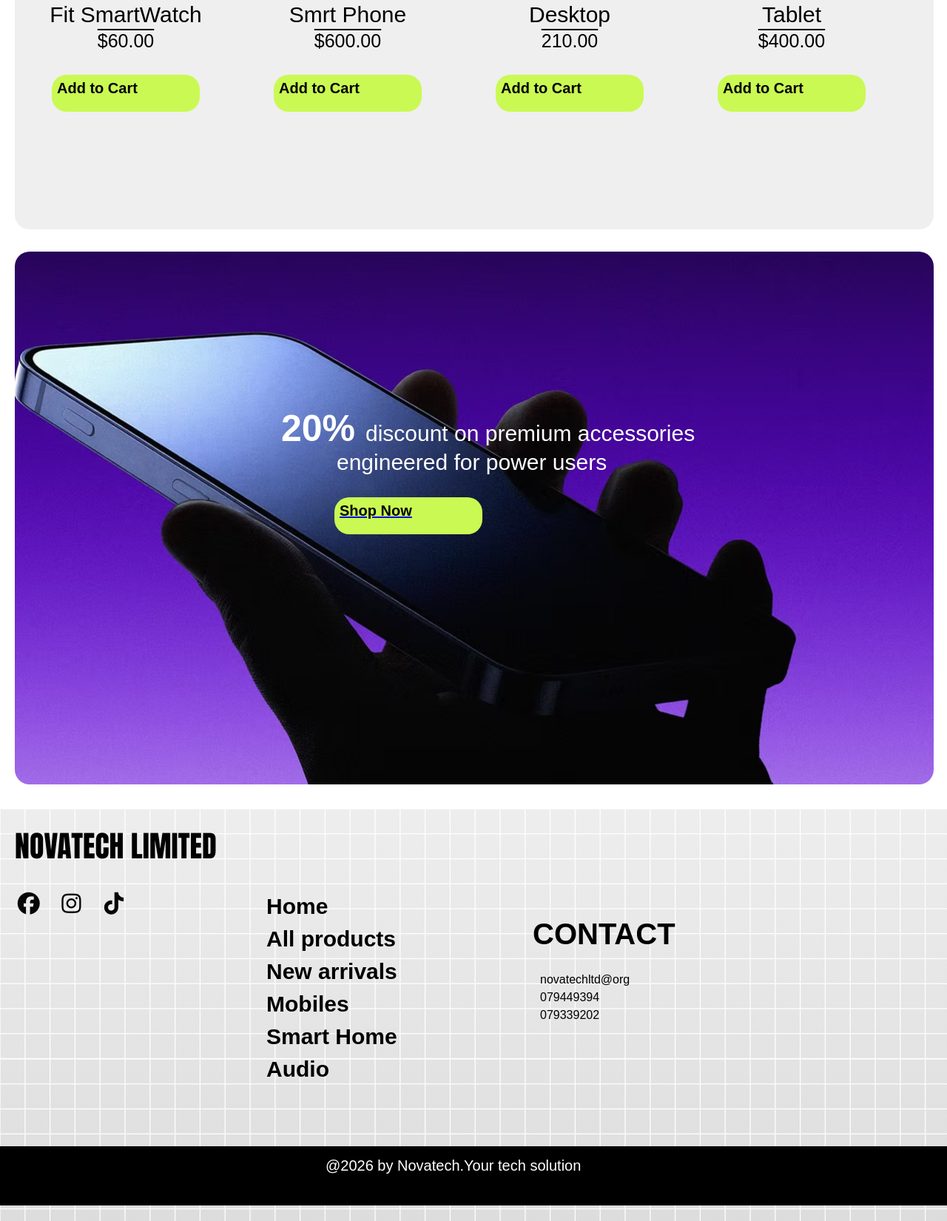
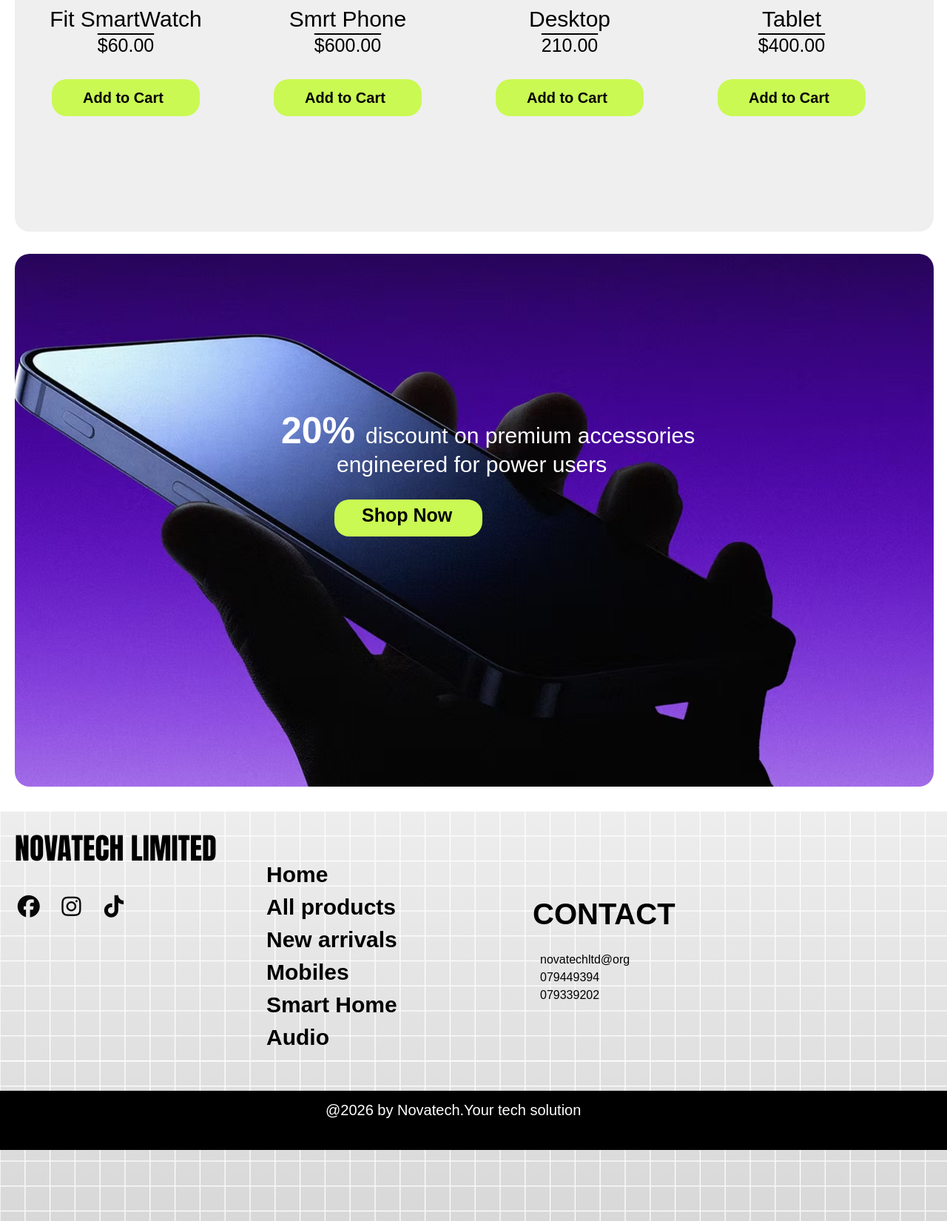
Before and after one commit to Joakim-ke/Novatech, a plain HTML site: page index.html in a window 1280 px wide. Shown: the part 1150-2800 px from the top of the page at 74% size. Drawn offline with Linux system fonts and the light colour scheme.

Commit message:
newchanges1

```diff
--- a/index.html
+++ b/index.html
@@ -56,7 +56,7 @@
             <p>Experience Top-Notch Service and Results with a Team You Can Rely On</p>
          </div>
          <div class="link">
-           <a href="pages/allproducts.html"><button>Shop Now</button></a>
+           <a href="pages/allproducts.html"><button><h4>Shop Now</h4></button></a>
          </div>
       </div>
    </section>
@@ -74,7 +74,7 @@
                      <div class="box-img"></div>
                      <div class="product">
                         <p>Fit SmartWatch <br> <span>$60.00</span></p>
-                        <button>Add to Cart</button>
+                        <button><p>Add to Cart</p></button>
                      </div>
                   </div>
                   <!-- box2 -->
@@ -82,7 +82,7 @@
                      <div class="box-img2"></div>
                      <div class="product">
                         <p>Smrt Phone <br> <span>$600.00</span></p>
-                        <button>Add to Cart</button>
+                        <button><p>Add to Cart</p></button>
                      </div>
                   </div>
                   <!-- box3 -->
@@ -90,7 +90,7 @@
                      <div class="box-img3"></div>
                      <div class="product">
                         <p>Desktop<br> <span>210.00</span></p>
-                        <button>Add to Cart</button>
+                        <button><p>Add to Cart</p></button>
                      </div>
                   </div>
                   <!-- box4 -->
@@ -98,7 +98,7 @@
                      <div class="box-img4"></div>
                      <div class="product">
                         <p>Tablet <br> <span>$400.00</span></p>
-                        <button class="add-to-cart">Add to Cart</button>
+                        <button class="add-to-cart"><p>Add to Cart</p></button>
                      </div>
                   </div>
                   <!-- box5 -->
@@ -106,7 +106,7 @@
                      <div class="box-img5"></div>
                      <div class="product">
                         <p>Portable BT <br> <span>$60.00</span></p>
-                        <button>Add to Cart</button>
+                        <button><p>Add to Cart</p></button>
                      </div>
                   </div>
                   <!-- box 6 -->
@@ -114,7 +114,7 @@
                      <div class="box-img6"></div>
                      <div class="product">
                         <p>Bluetooth Speaker<br> <span>$100.00</span></p>
-                        <button>Add to Cart</button>
+                        <button><p>Add to Cart</p></button>
                      </div>
                   </div>
                   <!-- box 7 -->
@@ -122,7 +122,7 @@
                      <div class="box-img7"></div>
                      <div class="product">
                         <p>Headphones<br> <span>$50.00</span></p>
-                        <button>Add to Cart</button>
+                        <button><p>Add to Cart</p></button>
                      </div>
                   </div>
                   <!-- box 8 -->
@@ -130,7 +130,7 @@
                      <div class="box-img8"></div>
                      <div class="product">
                         <p>Laptop<br> <span>$350.00</span></p>
-                        <button>Add to Cart</button>
+                        <button><p>Add to Cart</p></button>
                      </div>
                   </div>
                   <!-- box 9 -->
@@ -138,7 +138,7 @@
                      <div class="box-img9"></div>
                      <div class="product">
                         <p>Earbuds<br> <span>$60.00</span></p>
-                        <button>Add to Cart</button>
+                        <button><p>Add to Cart</p></button>
                      </div>
                   </div>
                </div>
@@ -152,7 +152,7 @@
       <div class="bg-container">
          <div class="info2">
             <p><b>20% </b> discount on premium accessories <br> <span>engineered for power users</span></p>
-              <a href="pages/allproducts.html"><button>Shop Now</button></a>
+              <a href="pages/allproducts.html"><button><h4>Shop Now</h4></button></a>
          </div>
       </div>
    </section>
--- a/pages/allproducts.css
+++ b/pages/allproducts.css
@@ -440,7 +440,7 @@ cursor: pointer;
 footer{
     background-image:linear-gradient(rgba(255, 255, 255, 0.781),rgba(255, 255, 255, 0.509)),url(../img/bg.jpg);
     width: 100%;
-    height: 90vh;
+    height: 70vh;
     margin-top: 30px;
 }
  footer h2{
@@ -469,7 +469,7 @@ footer{
 
 .links ul{
     margin-left: 20em;
-    margin-top: -3em;
+    margin-top: -5.9em;
 
 }
 
@@ -491,7 +491,7 @@ footer{
 
 .contact{
     margin-left: 45em;
-    margin-top: -17em;
+    margin-top: -16em;
 }
 .contact h3{
     font-size: 40px;
@@ -503,7 +503,7 @@ footer{
 }
 .cr{
     height: 10vh;
-    margin-top: 10.5em;
+    margin-top: 7.5em;
     background-color: black;
 }
 .cr p{
--- a/pages/arrivals.css
+++ b/pages/arrivals.css
@@ -358,7 +358,7 @@ cursor: pointer;
 footer{
     background-image:linear-gradient(rgba(255, 255, 255, 0.781),rgba(255, 255, 255, 0.509)),url(../img/bg.jpg);
     width: 100%;
-    height: 90vh;
+    height: 70vh;
     margin-top: 30px;
 }
  footer h2{
@@ -387,7 +387,7 @@ footer{
 
 .links ul{
     margin-left: 20em;
-    margin-top: -3em;
+    margin-top: -5.9em;
 
 }
 
@@ -409,7 +409,7 @@ footer{
 
 .contact{
     margin-left: 45em;
-    margin-top: -17em;
+    margin-top: -16em;
 }
 .contact h3{
     font-size: 40px;
@@ -421,7 +421,7 @@ footer{
 }
 .cr{
     height: 10vh;
-    margin-top: 10.5em;
+    margin-top: 7.5em;
     background-color: black;
 }
 .cr p{
--- a/style.css
+++ b/style.css
@@ -166,7 +166,7 @@ object-fit: cover;
     width: 100px;
     object-fit: cover;
     margin-top: 20px;
-    margin-left: 36em;
+    margin-left: 27em;
     border-radius: 10px;
 }
 
@@ -178,6 +178,7 @@ object-fit: cover;
 
 .intro h1{
     font-size: 80px;
+    margin-top: 0em;
 
 }
 .intro p{
@@ -186,8 +187,8 @@ object-fit: cover;
 }
 
 .link{
-    margin-top: 2em;
-    margin-left: 30em;
+    margin-top: 0em;
+    margin-left: 22em;
 }
 .link button{
     background-color: #caf953;
@@ -205,9 +206,14 @@ object-fit: cover;
     transform: scale(1.08);
     box-shadow: 0 6px 20px rgba(202, 249, 83, 0.5);
 }
-.link button a{
+.link a{
     text-decoration: none;
     color: black;
+}
+.link button h4{
+    margin-top: -0.5px;
+    margin-left: 30px;
+     font-size: 25px;
 }
 
 .slider-container{
@@ -228,14 +234,14 @@ object-fit: cover;
 .slider-track{
  flex: 1;
  overflow: hidden;
- height: 90%;
+ height: 99%;
 }
 
 .box-container{
     display: flex;
     align-items: flex-start;
     gap: 20px;
-    margin-top: 10px;
+    margin-top: -7px;
     padding:15px 10px;
     overflow-x: auto;
     scroll-behavior: smooth;
@@ -287,7 +293,7 @@ object-fit: cover;
 .slider-container h1{
     font-size: 40px;
     margin-left: 13em;
-    margin-top: 10px;
+    padding-top: 20px;
 }
 /* box1 */
 .box-img{
@@ -403,11 +409,18 @@ object-fit: cover;
     height: 50px;
     border: none;
     border-radius: 20px;
-    font-size: 20px;
-    font-weight: bold;
     cursor: pointer;
     transition: 0.3s ease;
 }
+.product button p{
+    margin-left: 30px;
+    font-family: sans-serif;
+     font-size: 20px;
+     font-weight: bold;
+     margin-top:2px;
+
+}
+
 .product button:hover{
     transform: scale(1.08);
     box-shadow: 0 6px 20px rgba(202, 249, 83, 0.5);
@@ -432,6 +445,14 @@ object-fit: cover;
 
 .info2 b{
     font-size: 50px;
+}
+.info2 h4{
+    margin-top: -0.5px;
+    margin-left: 30px;
+    font-size: 25px;
+}
+.info2 a{
+    text-decoration: none;
 }
 
 .info2 span{
@@ -458,7 +479,7 @@ object-fit: cover;
 footer{
     background-image:linear-gradient(rgba(255, 255, 255, 0.781),rgba(255, 255, 255, 0.509)),url(img/bg.jpg);
     width: 100%;
-    height: 90vh;
+    height: 70vh;
     margin-top: 30px;
 }
  footer h2{
@@ -487,7 +508,7 @@ footer{
 
 .links ul{
     margin-left: 20em;
-    margin-top: -3em;
+    margin-top: -5.9em;
 
 }
 
@@ -509,7 +530,7 @@ footer{
 
 .contact{
     margin-left: 45em;
-    margin-top: -17em;
+    margin-top: -16em;
 }
 .contact h3{
     font-size: 40px;
@@ -521,7 +542,7 @@ footer{
 }
 .cr{
     height: 10vh;
-    margin-top: 10.5em;
+    margin-top: 7.5em;
     background-color: black;
 }
 .cr p{
```
Also changed, not shown: pages/allproducts.html (+5 -5 lines), pages/arrivals.html (+6 -6 lines).
